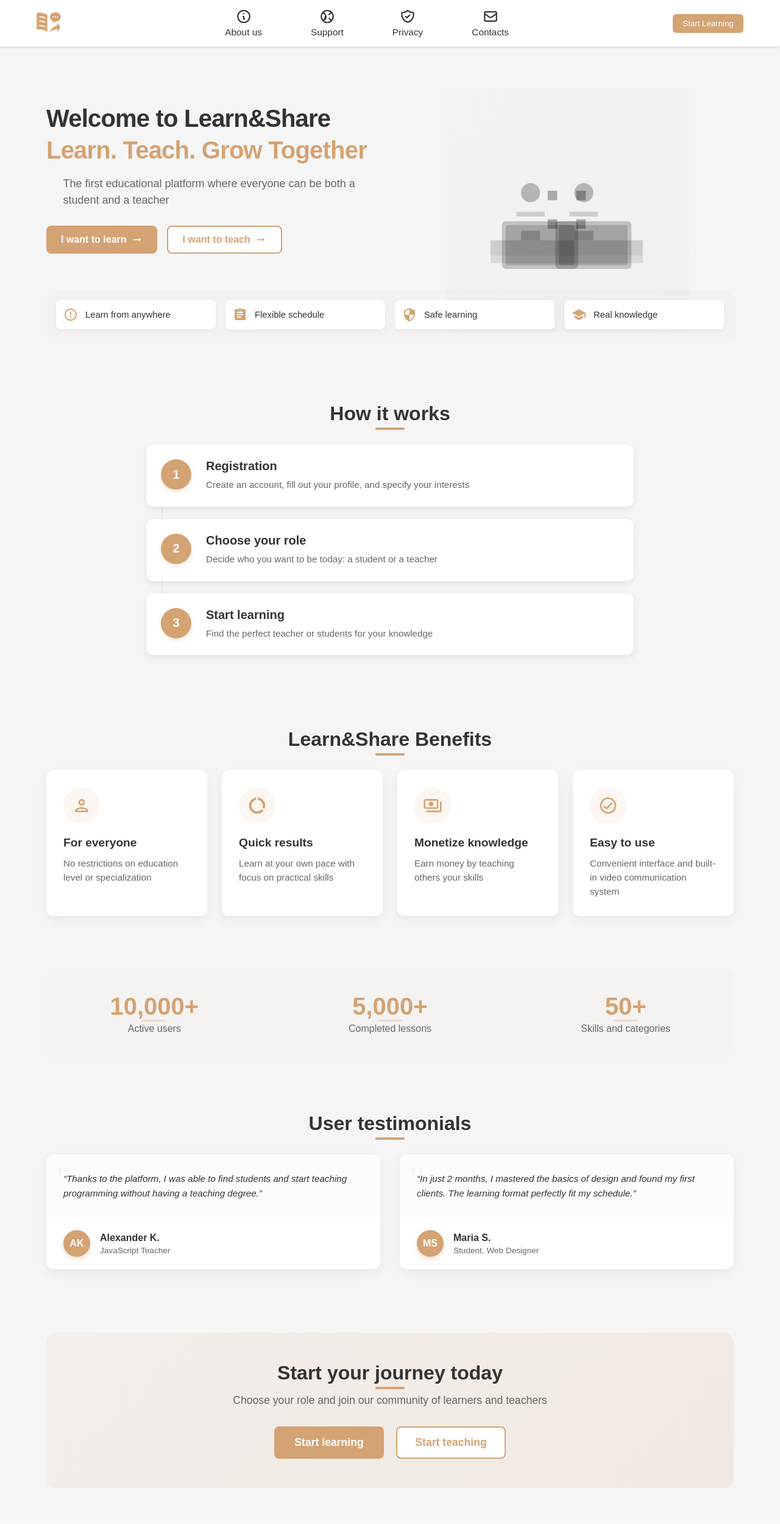
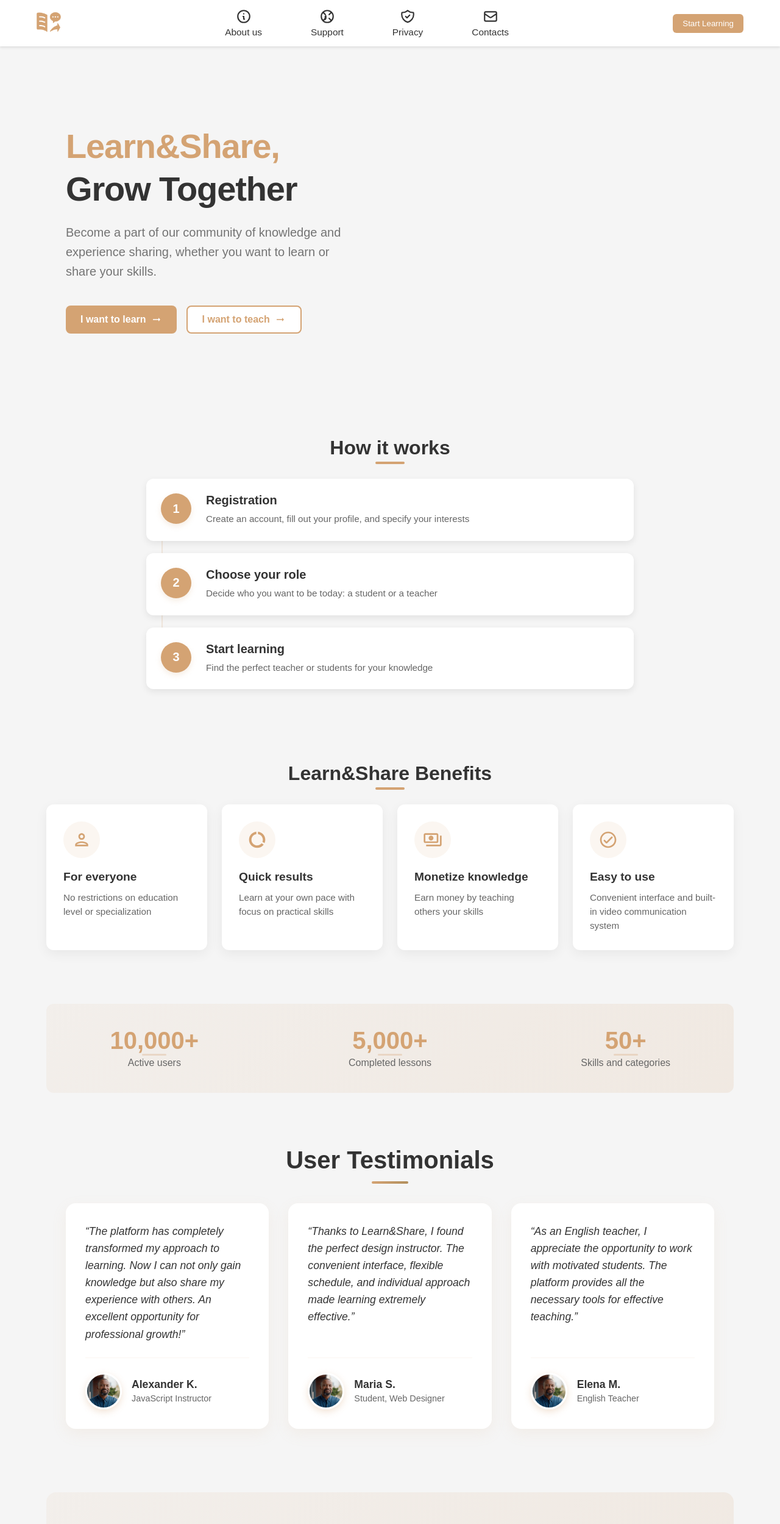
Before and after one commit to LearnShareApp/learn-share-web, a Next.js app: page / in a window 1280 px wide. Shown: the top 2499 px of the page at 61% size. Built offline with nearby package versions, Linux system fonts and the light colour scheme; no server answers.

Commit message:
main page changes (image card and testimonials)

```diff
--- a/src/app/page.module.scss
+++ b/src/app/page.module.scss
@@ -186,18 +186,6 @@ a.secondary {
   font-weight: 700;
   position: relative;
   display: inline-block;
-
-  &::after {
-    content: "";
-    position: absolute;
-    bottom: 0;
-    left: 0;
-    width: 100%;
-    height: 0.25rem;
-    background-color: rgba($color-primary, 0.2);
-    border-radius: 0.125rem;
-    z-index: -1;
-  }
 }
 
 .userInfoSection {
@@ -307,60 +295,66 @@ a.secondary {
 
 .hero {
   position: relative;
-  border-radius: 1rem;
-  overflow: hidden;
-  padding: 2rem 0 1rem;
-  margin-top: 1rem;
+  border-radius: 1.5rem;
+  // overflow: hidden;
 
-  @media (max-width: 768px) {
-    padding: 1.5rem 0;
-  }
+  margin: 2rem 0;
+  margin-bottom: 0;
 }
 
 .heroContent {
+  position: relative;
+  z-index: 1;
   display: grid;
   grid-template-columns: 1fr 1fr;
   align-items: center;
-  gap: 2rem;
+  gap: 3rem;
+  max-width: 1200px;
+  margin: 0 auto;
+  padding: 0 2rem;
 
   @media (max-width: 992px) {
     grid-template-columns: 1fr;
     text-align: center;
+    gap: 2rem;
   }
 }
 
 .heroHeadline {
   display: flex;
   flex-direction: column;
-  gap: 1.25rem;
+  gap: 1.5rem;
+  animation: fadeInUp 0.8s ease-out;
 
   h1 {
-    font-size: 2.5rem;
+    font-size: 3.5rem;
     font-weight: 800;
     line-height: 1.1;
     letter-spacing: -0.02em;
     display: flex;
     flex-direction: column;
     gap: 0.5rem;
+    margin: 0;
 
     @media (max-width: 768px) {
-      font-size: 2rem;
+      font-size: 2.5rem;
     }
 
     @media (max-width: 576px) {
-      font-size: 1.75rem;
+      font-size: 2rem;
     }
   }
 
   p {
-    font-size: 1.125rem;
-    line-height: 1.5;
+    font-size: 1.25rem;
+    line-height: 1.6;
     color: $color-text-secondary;
     max-width: 90%;
-    margin: 0 auto;
+    opacity: 0.9;
 
     @media (max-width: 768px) {
-      font-size: 1rem;
+      font-size: 1.1rem;
+      margin: 0 auto;
     }
   }
 }
@@ -368,7 +362,8 @@ a.secondary {
 .heroButtons {
   display: flex;
   gap: 1rem;
-  margin-top: 0.5rem;
+  margin-top: 1rem;
+  animation: fadeInUp 0.8s ease-out 0.2s both;
 
   @media (max-width: 992px) {
     justify-content: center;
@@ -381,32 +376,39 @@ a.secondary {
 }
 
 .heroVisual {
+  position: relative;
   display: flex;
   justify-content: center;
   align-items: center;
+  animation: fadeIn 1s ease-out 0.4s both;
+  perspective: 1000px;
 
   @media (max-width: 992px) {
-    margin-top: 2rem;
-  }
-}
-
-.heroIllustration {
-  width: 100%;
-  max-width: 400px;
-  max-height: 300px;
-
-  @media (max-width: 576px) {
-    max-width: 280px;
-    max-height: 220px;
+    display: none;
   }
 }
 
 .heroImage {
   width: 100%;
-  height: 100%;
-  object-fit: cover;
+  max-width: 500px;
+  height: auto;
   border-radius: 24px;
   box-shadow: 0 8px 32px rgba(0, 0, 0, 0.1);
+  transition: transform 0.6s ease, box-shadow 0.6s ease;
+  transform: rotateY(-15deg) rotateX(5deg) translateZ(-20px) scale(0.9);
+  border: 5px solid white;
+  box-shadow: 0 10px 30px rgba(0, 0, 0, 0.15),
+    -15px 15px 30px rgba(0, 0, 0, 0.1);
+
+  &:hover {
+    transform: rotateY(-8deg) rotateX(3deg) translateZ(0) scale(0.95);
+    box-shadow: 0 15px 40px rgba(0, 0, 0, 0.2),
+      -10px 10px 20px rgba(0, 0, 0, 0.1);
+  }
+
+  @media (max-width: 576px) {
+    max-width: 300px;
+  }
 }
 
 .keyFeatures {
@@ -682,7 +684,11 @@ a.secondary {
   grid-template-columns: repeat(3, 1fr);
   gap: 2rem;
   padding: 2.5rem 0;
-  background-color: rgba($color-primary, 0.02);
+  background: linear-gradient(
+    135deg,
+    rgba($color-primary, 0.08) 0%,
+    rgba($color-primary, 0.15) 100%
+  );
   border-radius: 0.75rem;
 
   @media (max-width: 768px) {
@@ -731,54 +737,77 @@ a.secondary {
 }
 
 /* Testimonials Section */
+.testimonials {
+  background: transparent;
+
+  h2 {
+    font-size: 2.5rem;
+    font-weight: 800;
+    text-align: center;
+    margin-bottom: 3rem;
+    color: $color-text-primary;
+    position: relative;
+
+    &::after {
+      content: "";
+      position: absolute;
+      bottom: -1rem;
+      left: 50%;
+      transform: translateX(-50%);
+      width: 60px;
+      height: 4px;
+      background: linear-gradient(
+        to right,
+        $color-primary,
+        $color-primary-dark
+      );
+      border-radius: 2px;
+    }
+  }
+}
+
 .testimonialCards {
   display: grid;
-  grid-template-columns: repeat(auto-fit, minmax(280px, 1fr));
+  grid-template-columns: repeat(3, 1fr);
   gap: 2rem;
-  margin-top: 2rem;
+  max-width: 1200px;
+  margin: 0 auto;
+  padding: 0 2rem;
 
-  @media (max-width: 768px) {
+  @media (max-width: 992px) {
+    grid-template-columns: repeat(2, 1fr);
+  }
+
+  @media (max-width: 576px) {
     grid-template-columns: 1fr;
   }
 }
 
 .testimonialCard {
-  background-color: white;
-  border-radius: 0.75rem;
-  overflow: hidden;
-  box-shadow: 0 6px 20px rgba(0, 0, 0, 0.06);
+  background: white;
+  border-radius: 16px;
+  padding: 2rem;
+  box-shadow: 0 8px 24px rgba($color-primary, 0.1);
   transition: all 0.3s ease;
+  display: flex;
+  flex-direction: column;
+  min-height: 300px;
 
   &:hover {
-    transform: translateY(-5px);
-    box-shadow: 0 12px 24px rgba(0, 0, 0, 0.1);
+    transform: translateY(-8px);
+    box-shadow: 0 12px 32px rgba($color-primary, 0.15);
   }
 }
 
 .testimonialContent {
-  padding: 1.75rem;
-  background-color: rgba($color-primary, 0.03);
-  position: relative;
-
-  &::before {
-    content: '"';
-    position: absolute;
-    top: 10px;
-    left: 15px;
-    font-size: 4rem;
-    line-height: 1;
-    color: rgba($color-primary, 0.1);
-    font-family: serif;
-  }
+  flex: 1;
+  margin-bottom: 1.5rem;
 
   p {
-    font-style: italic;
+    font-size: 1.1rem;
     line-height: 1.6;
     color: $color-text-primary;
-    font-size: 0.95rem;
-    position: relative;
-    z-index: 1;
-    margin: 0;
+    font-style: italic;
   }
 }
 
@@ -786,34 +815,38 @@ a.secondary {
   display: flex;
   align-items: center;
   gap: 1rem;
-  padding: 1.25rem 1.75rem;
+  margin-top: auto;
+  border-top: 1px solid rgba($color-primary, 0.1);
+  padding-top: 1.5rem;
 }
 
-.avatarPlaceholder {
-  width: 44px;
-  height: 44px;
+.authorAvatar {
+  width: 60px;
+  height: 60px;
   border-radius: 50%;
-  background-color: $color-primary;
-  color: white;
+  object-fit: cover;
+  border: 3px solid white;
+  box-shadow: 0 4px 12px rgba($color-primary, 0.3);
+  transition: all 0.4s ease;
+}
+
+.authorInfo {
   display: flex;
-  align-items: center;
-  justify-content: center;
-  font-weight: 600;
-  font-size: 1rem;
-  box-shadow: 0 4px 8px rgba($color-primary, 0.3);
+  flex-direction: column;
+  gap: 0.25rem;
 }
 
 .authorName {
+  font-size: 1.1rem;
   font-weight: 600;
+  color: $color-text-primary;
   margin: 0;
-  font-size: 1rem;
-  color: $color-text-primary;
 }
 
 .authorRole {
-  font-size: 0.85rem;
+  font-size: 0.9rem;
   color: $color-text-secondary;
-  margin: 0.25rem 0 0;
+  margin: 0;
 }
 
 /* Call To Action Section */
@@ -871,3 +904,23 @@ a.secondary {
     }
   }
 }
+
+@keyframes fadeInUp {
+  from {
+    opacity: 0;
+    transform: translateY(20px);
+  }
+  to {
+    opacity: 1;
+    transform: translateY(0);
+  }
+}
+
+@keyframes fadeIn {
+  from {
+    opacity: 0;
+  }
+  to {
+    opacity: 1;
+  }
+}
--- a/src/app/page.tsx
+++ b/src/app/page.tsx
@@ -1,6 +1,7 @@
 "use client";
 
 import Link from "next/link";
+import Image from "next/image";
 import styles from "./page.module.scss";
 
 export default function LandingPage() {
@@ -10,15 +11,13 @@ export default function LandingPage() {
         <div className={styles.heroContent}>
           <div className={styles.heroHeadline}>
             <h1>
-              <span>Welcome to Learn&Share</span>
-              <span className={styles.highlight}>
-                Learn. Teach. Grow Together
-              </span>
+              <span className={styles.highlight}>Learn&Share,</span>
+              <span>Grow Together</span>
             </h1>
 
             <p>
-              The first educational platform where everyone can be both a
-              student and a teacher
+              Become a part of our community of knowledge and experience
+              sharing, whether you want to learn or share your skills.
             </p>
 
             <div className={styles.heroButtons}>
@@ -47,189 +46,18 @@ export default function LandingPage() {
           </div>
 
           <div className={styles.heroVisual}>
-            <div className={styles.heroIllustration}>
-              <svg viewBox="0 0 512 512" width="100%" height="100%">
-                <defs>
-                  <linearGradient
-                    id="grad1"
-                    x1="0%"
-                    y1="0%"
-                    x2="100%"
-                    y2="100%"
-                  >
-                    <stop
-                      offset="0%"
-                      stopColor="var(--color-primary)"
-                      stopOpacity="0.1"
-                    />
-                    <stop
-                      offset="100%"
-                      stopColor="var(--color-secondary)"
-                      stopOpacity="0.2"
-                    />
-                  </linearGradient>
-                  <linearGradient
-                    id="grad2"
-                    x1="100%"
-                    y1="0%"
-                    x2="0%"
-                    y2="100%"
-                  >
-                    <stop
-                      offset="0%"
-                      stopColor="var(--color-accent)"
-                      stopOpacity="0.15"
-                    />
-                    <stop
-                      offset="100%"
-                      stopColor="var(--color-primary)"
-                      stopOpacity="0.05"
-                    />
-                  </linearGradient>
-                </defs>
-
-                {/* Фоновые элементы */}
-                <rect
-                  width="512"
-                  height="512"
-                  fill="url(#grad1)"
-                  opacity="0.1"
-                />
-
-                {/* Стол */}
-                <path
-                  fill="var(--color-primary)"
-                  d="M96 320h320v32H96z"
-                  opacity="0.15"
-                />
-                <path
-                  fill="var(--color-secondary)"
-                  d="M96 352h320v16H96z"
-                  opacity="0.1"
-                />
-
-                {/* Ноутбуки */}
-                <g transform="translate(120, 280)">
-                  <rect
-                    width="160"
-                    height="100"
-                    rx="8"
-                    fill="var(--color-primary)"
-                    opacity="0.2"
-                  />
-                  <rect
-                    x="8"
-                    y="8"
-                    width="144"
-                    height="84"
-                    rx="4"
-                    fill="var(--color-accent)"
-                    opacity="0.15"
-                  />
-                </g>
-                <g transform="translate(232, 280)">
-                  <rect
-                    width="160"
-                    height="100"
-                    rx="8"
-                    fill="var(--color-secondary)"
-                    opacity="0.2"
-                  />
-                  <rect
-                    x="8"
-                    y="8"
-                    width="144"
-                    height="84"
-                    rx="4"
-                    fill="var(--color-accent)"
-                    opacity="0.15"
-                  />
-                </g>
-
-                {/* Люди */}
-                <g transform="translate(160, 200)">
-                  {/* Голова */}
-                  <circle
-                    cx="20"
-                    cy="20"
-                    r="20"
-                    fill="var(--color-primary)"
-                    opacity="0.25"
-                  />
-                  {/* Тело */}
-                  <path
-                    fill="var(--color-secondary)"
-                    d="M20 40v60h-20v20h40v-20h-20z"
-                    opacity="0.2"
-                  />
-                  {/* Руки */}
-                  <path
-                    fill="var(--color-accent)"
-                    d="M-10 60h60v10h-60z"
-                    opacity="0.15"
-                  />
-                </g>
-
-                <g transform="translate(272, 200)">
-                  {/* Голова */}
-                  <circle
-                    cx="20"
-                    cy="20"
-                    r="20"
-                    fill="var(--color-secondary)"
-                    opacity="0.25"
-                  />
-                  {/* Тело */}
-                  <path
-                    fill="var(--color-primary)"
-                    d="M20 40v60h-20v20h40v-20h-20z"
-                    opacity="0.2"
-                  />
-                  {/* Руки */}
-                  <path
-                    fill="var(--color-accent)"
-                    d="M-10 60h60v10h-60z"
-                    opacity="0.15"
-                  />
-                </g>
-
-                {/* Символы обмена знаниями */}
-                <g transform="translate(256, 256)">
-                  <path
-                    fill="var(--color-primary)"
-                    d="M-40-40h20v20h-20z"
-                    opacity="0.3"
-                  />
-                  <path
-                    fill="var(--color-secondary)"
-                    d="M20-40h20v20h-20z"
-                    opacity="0.3"
-                  />
-                  <path
-                    fill="var(--color-accent)"
-                    d="M-40 20h20v20h-20z"
-                    opacity="0.3"
-                  />
-                  <path
-                    fill="var(--color-primary)"
-                    d="M20 20h20v20h-20z"
-                    opacity="0.3"
-                  />
-                </g>
-
-                {/* Соединительные линии */}
-                <path
-                  stroke="var(--color-accent)"
-                  strokeWidth="4"
-                  d="M160 260h192M256 200v120"
-                  opacity="0.2"
-                />
-              </svg>
-            </div>
+            <Image
+              src="/images/hero-image.jpg"
+              alt="Learn&Share Platform"
+              className={styles.heroImage}
+              width={500}
+              height={400}
+              priority
+            />
           </div>
         </div>
 
-        <div className={styles.keyFeatures}>
+        {/* <div className={styles.keyFeatures}>
           <div className={styles.keyFeature}>
             <svg viewBox="0 0 24 24" width="24" height="24">
               <path
@@ -269,7 +97,7 @@ export default function LandingPage() {
             </svg>
             <span>Real knowledge</span>
           </div>
-        </div>
+        </div> */}
       </section>
 
       <section className={styles.howItWorks}>
@@ -379,22 +207,28 @@ export default function LandingPage() {
       </section>
 
       <section className={styles.testimonials}>
-        <h2>User testimonials</h2>
-
+        <h2>User Testimonials</h2>
         <div className={styles.testimonialCards}>
           <div className={styles.testimonialCard}>
             <div className={styles.testimonialContent}>
               <p>
-                &ldquo;Thanks to the platform, I was able to find students and
-                start teaching programming without having a teaching
-                degree.&rdquo;
+                &ldquo;The platform has completely transformed my approach to
+                learning. Now I can not only gain knowledge but also share my
+                experience with others. An excellent opportunity for
+                professional growth!&rdquo;
               </p>
             </div>
             <div className={styles.testimonialAuthor}>
-              <div className={styles.avatarPlaceholder}>AK</div>
-              <div>
+              <Image
+                src="/images/person1.jpg"
+                alt="Alexander K."
+                width={80}
+                height={80}
+                className={styles.authorAvatar}
+              />
+              <div className={styles.authorInfo}>
                 <p className={styles.authorName}>Alexander K.</p>
-                <p className={styles.authorRole}>JavaScript Teacher</p>
+                <p className={styles.authorRole}>JavaScript Instructor</p>
               </div>
             </div>
           </div>
@@ -402,16 +236,45 @@ export default function LandingPage() {
           <div className={styles.testimonialCard}>
             <div className={styles.testimonialContent}>
               <p>
-                &ldquo;In just 2 months, I mastered the basics of design and
-                found my first clients. The learning format perfectly fit my
-                schedule.&rdquo;
+                &ldquo;Thanks to Learn&Share, I found the perfect design
+                instructor. The convenient interface, flexible schedule, and
+                individual approach made learning extremely effective.&rdquo;
               </p>
             </div>
             <div className={styles.testimonialAuthor}>
-              <div className={styles.avatarPlaceholder}>MS</div>
-              <div>
+              <Image
+                src="/images/person1.jpg"
+                alt="Maria S."
+                width={80}
+                height={80}
+                className={styles.authorAvatar}
+              />
+              <div className={styles.authorInfo}>
                 <p className={styles.authorName}>Maria S.</p>
                 <p className={styles.authorRole}>Student, Web Designer</p>
+              </div>
+            </div>
+          </div>
+
+          <div className={styles.testimonialCard}>
+            <div className={styles.testimonialContent}>
+              <p>
+                &ldquo;As an English teacher, I appreciate the opportunity to
+                work with motivated students. The platform provides all the
+                necessary tools for effective teaching.&rdquo;
+              </p>
+            </div>
+            <div className={styles.testimonialAuthor}>
+              <Image
+                src="/images/person1.jpg"
+                alt="Elena M."
+                width={80}
+                height={80}
+                className={styles.authorAvatar}
+              />
+              <div className={styles.authorInfo}>
+                <p className={styles.authorName}>Elena M.</p>
+                <p className={styles.authorRole}>English Teacher</p>
               </div>
             </div>
           </div>
```
Also changed, not shown: public/images/person1.jpg (added).
